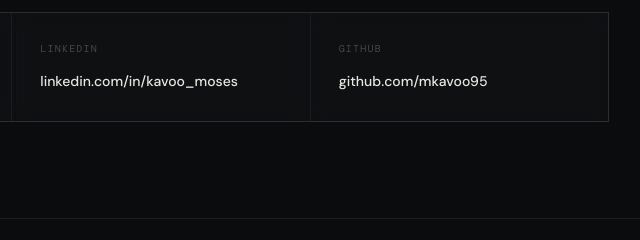
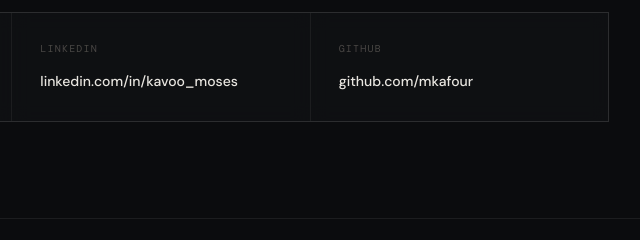
Before and after one commit to Mkafour/mkafour.github.io, a plain HTML site: page index.html in a window 1280 px wide. Shown: the part 3458-3698 px from the top of the page, 479-1119 px from the left. Drawn offline with nearby package versions, Linux system fonts and the light colour scheme; a web font is replaced by a local one.

Commit message:
Small changes

```diff
--- a/index.html
+++ b/index.html
@@ -777,7 +777,7 @@
         </a>
         <a href="https://github.com/yourhandle" target="_blank" class="contact-item">
           <div class="contact-type">GitHub</div>
-          <div class="contact-value">github.com/mkavoo95</div>
+          <div class="contact-value">github.com/mkafour</div>
         </a>
       </div>
     </div>
```
